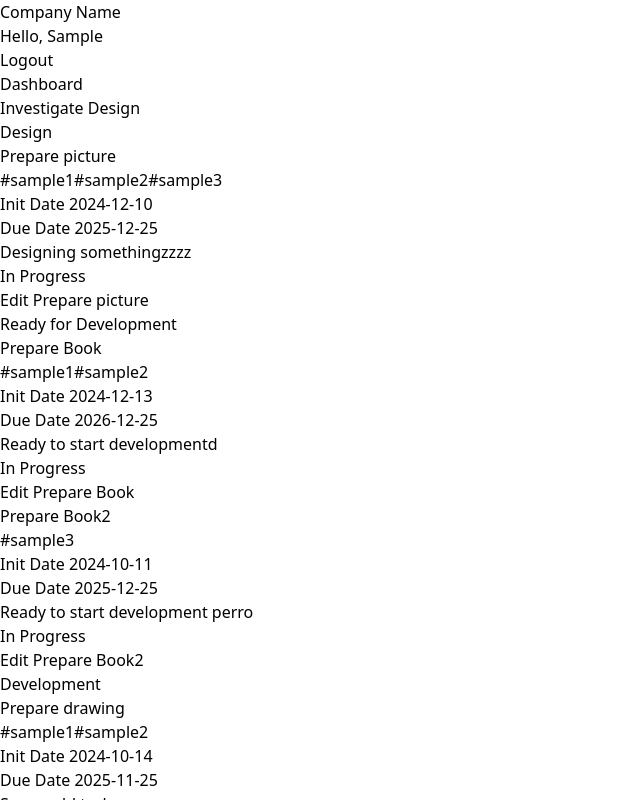
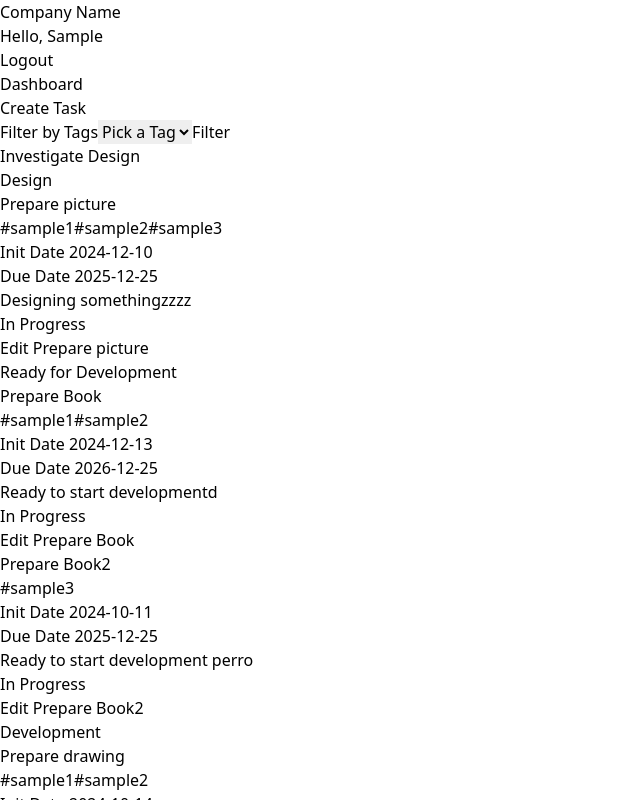
Before and after one commit to lavak00731/cardTodoAppWithRedux, a React (Vite) app: page / in a window 1280 px wide. Both pictures are taken after typing "Sample", "Sample123" into the empty fields and a click on the button "Login". Shown: the top 800 px of the page, without its empty margins (0-640 px from the left). Built offline with nearby package versions, Linux system fonts and the light colour scheme; data requests are answered from the project's data file.

Commit message:
adding utility bar

```diff
--- a/src/Components/MainComp.tsx
+++ b/src/Components/MainComp.tsx
@@ -3,6 +3,7 @@ import RootState from "../Interfaces/RootState";
 import CategoryType from "../Interfaces/CategoryType";
 import TaskType from "../Interfaces/TasksType";
 import { TaskComponent } from "./TaskComponent";
+import { UtilityBar } from "./UtilityBar";
 
 export const MainComp = () => {
 
@@ -13,7 +14,6 @@ export const MainComp = () => {
   /*
     trello.com/?tarea=120 o trello.com/120
   */
-    console.log(tasks)
 
   if(!categories && !tasks) {
     return <p>Loading...</p>
@@ -22,6 +22,7 @@ export const MainComp = () => {
     <>
         <main className="container mx-auto bg-white p-2 rounded-t-lg" aria-labelledby="mainTitle">
           <h1 className="font-mono text-6xl mb-4">Dashboard</h1>
+          <UtilityBar/>
           <ul className="flex flex-col gap-6 justify-between divide-y-2 divide-slate-500">
             {
               categories ? categories?.map((category) => (
--- /dev/null
+++ b/src/Components/UtilityBar.tsx
@@ -0,0 +1,26 @@
+import { useId } from 'react';
+import { useSelector } from 'react-redux';
+import RootState from "../Interfaces/RootState";
+import TagType from '../Interfaces/TagType';
+
+export const UtilityBar = () => {
+  const id = useId();
+  const tags = useSelector((store: RootState) => store.tags.items as TagType[])
+  return (
+    <>
+       <div className="bg-green-800 rounded-lg p-3 flex flex-row justify-evenly content-center justify-items-center">
+            <button type="button" className="bg-white text-black font-semibold p-3 rounded-full border-2 border-black hover:bg-black hover:text-white focus-within:bg-black focus-within:text-white hover:border-white focus-within:border-white">Create Task</button>
+            <div className="filters-wrapper p-3 bg-white text-black font-semibold border-2 rounded border-black flex gap-3 items-center">
+                <label htmlFor={id+'filter'} className="font-bold">Filter by Tags</label>
+                <select name="filter" id={id+'filter'} className='border-2 border-green-700 p-1 rounded-lg bg-white'>
+                    <option value="">Pick a Tag</option>
+                    {tags ? tags.map((tag) => (
+                        <option key={tag.id} value={tag.name}>{tag.name}</option>
+                    )) : null}
+                </select>
+                <button type="button" className="py-1 px-4 rounded-lg bg-black text-white">Filter</button>
+            </div>
+       </div>
+    </>
+  )
+}
```
